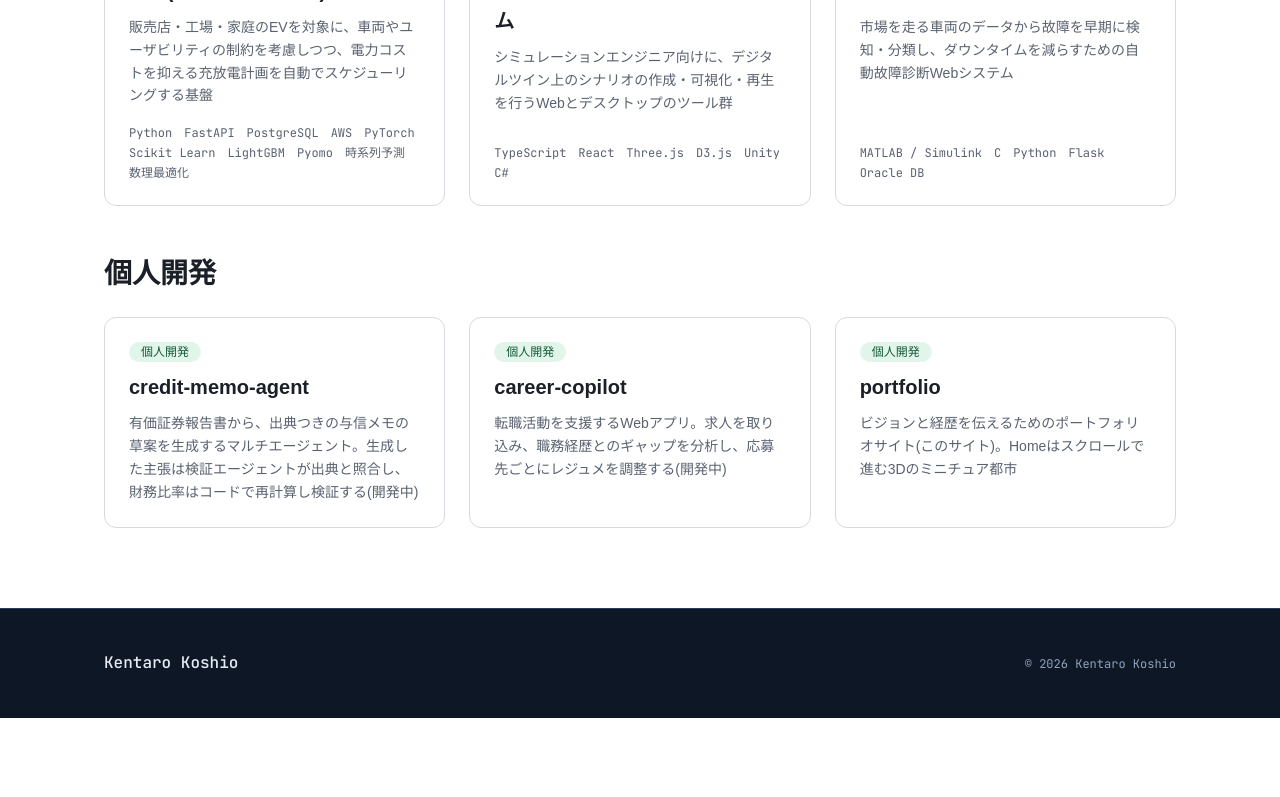
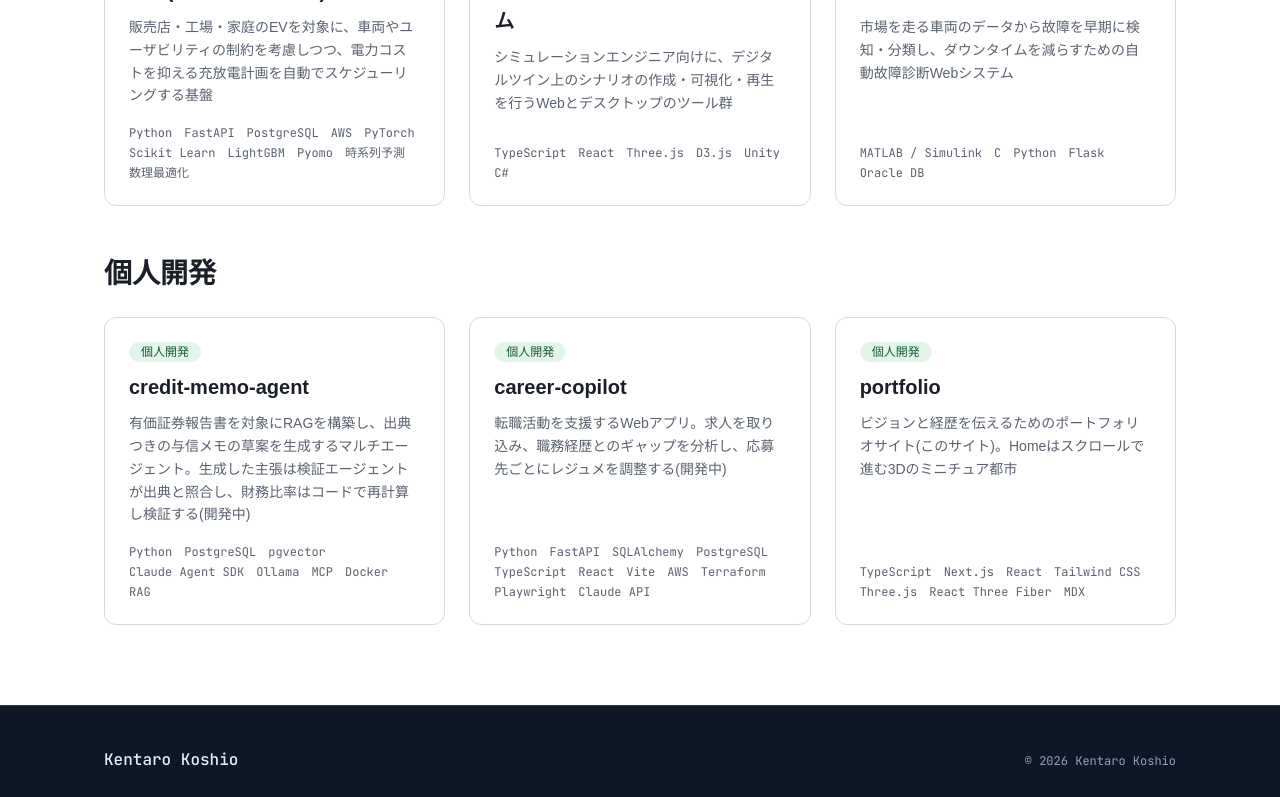
Before and after one commit to koshio123/portfolio, a Next.js app: page /projects in a window 1280 px wide. Shown: the part 563-1360 px from the top of the page. Before the commit the page ends 1281 px from the top, so only its background shows below. Built offline with nearby package versions, Linux system fonts and the light colour scheme; a web font is replaced by a local one.

Commit message:
Projects: credit-memo-agent に RAG を追記、全カードに技術スタックを表示

```diff
--- a/components/projects/ProjectCard.tsx
+++ b/components/projects/ProjectCard.tsx
@@ -3,14 +3,8 @@ import Link from "next/link";
 import type { Project } from "@/content/projects";
 import { KindTag } from "@/components/ui/Tag";
 
-/** Projects 一覧のカード。large は業務プロジェクト用で、技術スタックも出す */
-export function ProjectCard({
-  project,
-  large = false,
-}: {
-  project: Project;
-  large?: boolean;
-}) {
+/** Projects 一覧のカード */
+export function ProjectCard({ project }: { project: Project }) {
   return (
     <Link
       href={`/projects/${project.slug}`}
@@ -33,13 +27,11 @@ export function ProjectCard({
         <p className="text-sm leading-relaxed text-ink-muted">
           {project.summary}
         </p>
-        {large && (
-          <p className="mt-auto flex flex-wrap gap-x-3 gap-y-1 pt-2 font-mono text-xs text-ink-muted">
-            {project.stack.map((s) => (
-              <span key={s}>{s}</span>
-            ))}
-          </p>
-        )}
+        <p className="mt-auto flex flex-wrap gap-x-3 gap-y-1 pt-2 font-mono text-xs text-ink-muted">
+          {project.stack.map((s) => (
+            <span key={s}>{s}</span>
+          ))}
+        </p>
       </div>
     </Link>
   );
--- a/components/projects/ProjectsBrowser.tsx
+++ b/components/projects/ProjectsBrowser.tsx
@@ -46,7 +46,7 @@ export function ProjectsBrowser({ projects }: { projects: Project[] }) {
           <h2 className="text-h2 font-bold">業務プロジェクト</h2>
           <div className="grid gap-6 md:grid-cols-2 lg:grid-cols-3">
             {work.map((p) => (
-              <ProjectCard key={p.slug} project={p} large />
+              <ProjectCard key={p.slug} project={p} />
             ))}
           </div>
         </section>
--- a/content/projects.ts
+++ b/content/projects.ts
@@ -100,7 +100,7 @@ export const projects: Project[] = [
     title: "credit-memo-agent",
     kind: "personal",
     summary:
-      "有価証券報告書から、出典つきの与信メモの草案を生成するマルチエージェント。生成した主張は検証エージェントが出典と照合し、財務比率はコードで再計算し検証する(開発中)",
+      "有価証券報告書を対象にRAGを構築し、出典つきの与信メモの草案を生成するマルチエージェント。生成した主張は検証エージェントが出典と照合し、財務比率はコードで再計算し検証する(開発中)",
     period: "2026.09 – 現在",
     repo: "https://github.com/koshio123/credit-memo-agent",
     problems: {
@@ -148,6 +148,7 @@ export const projects: Project[] = [
       "Ollama",
       "MCP",
       "Docker",
+      "RAG",
     ],
   },
   {
```
